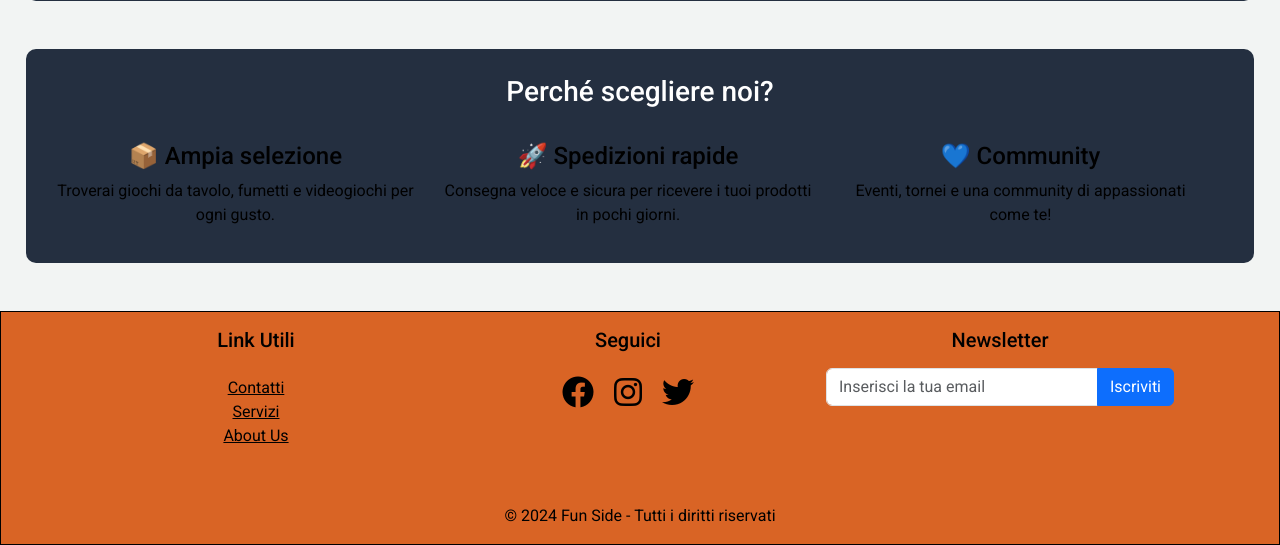
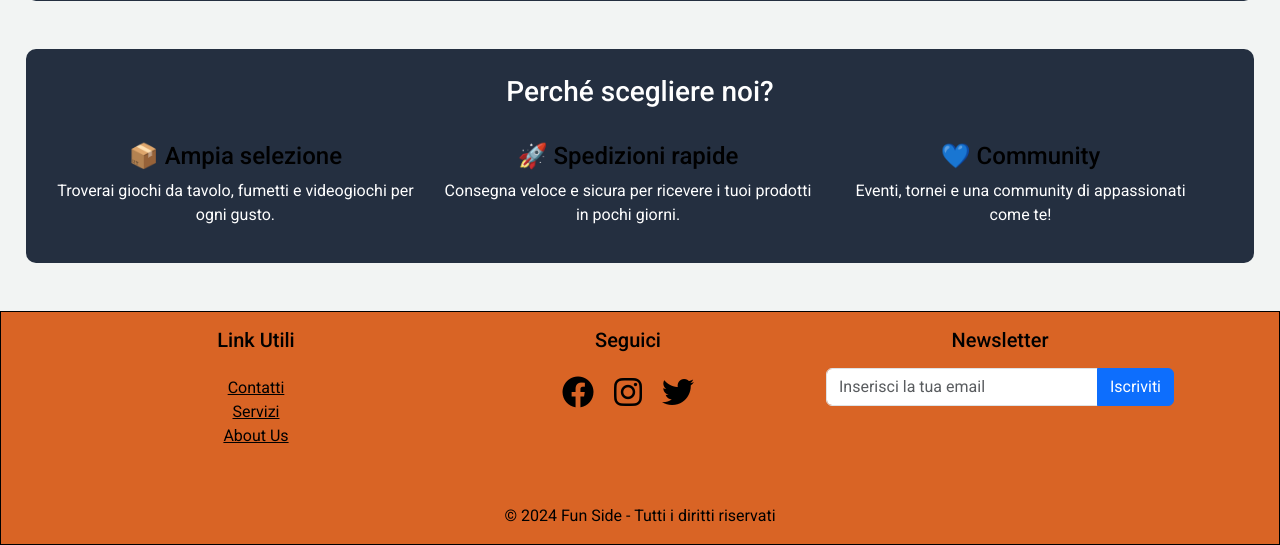
Before and after one commit to fronzofronzo/webProject, a PHP site: page /about-us.php in a window 1280 px wide. Shown: the part 848-1393 px from the top of the page. Run offline with PHP 8.4, Linux system fonts and the light colour scheme.

Commit message:
modify css for main p color white

```diff
--- a/funside/css/style.css
+++ b/funside/css/style.css
@@ -43,7 +43,7 @@ body {
 	flex-direction: column;
 }
 
-main label {
+main label, main p {
 	color: white;
 }
 
```
